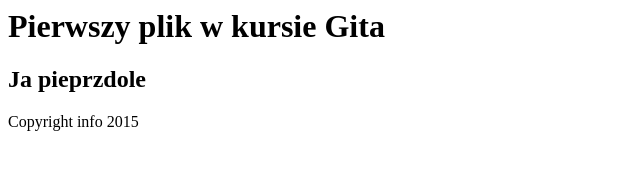
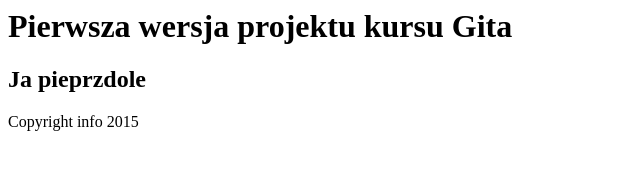
Before and after one commit to JozefImiolo/KursGit, a plain HTML site: page index.html in a window 1280 px wide. Shown: the whole page, without its empty margins (0-640 px from the left). Drawn offline with Linux system fonts and the light colour scheme.

Commit message:
Modyfikacja pliku index.html i dodanie wersji

```diff
--- a/index.html
+++ b/index.html
@@ -4,7 +4,7 @@
 </head>
 <body>
 <div>
-	<h1> Pierwszy plik w kursie Gita </h1>
+	<h1> Pierwsza wersja projektu kursu Gita </h1>
 </div>
 
 <div> <h2> Ja pieprzdole </h1> </div>
```
Also changed, not shown: version.html (added, +1 -0 lines).
